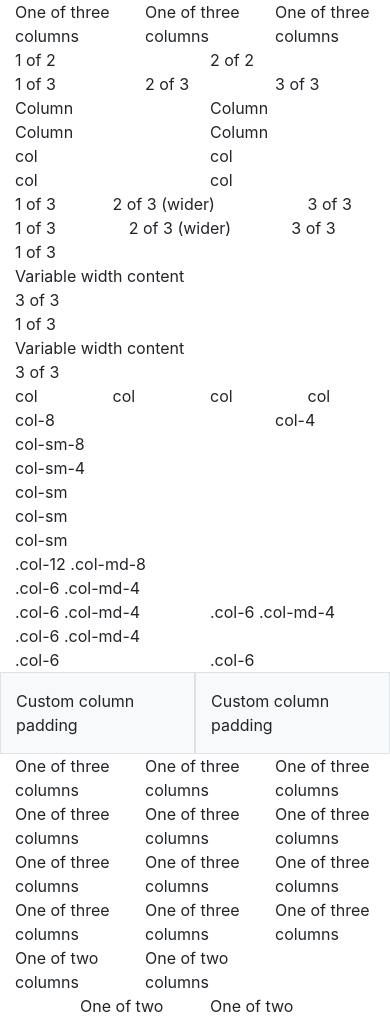
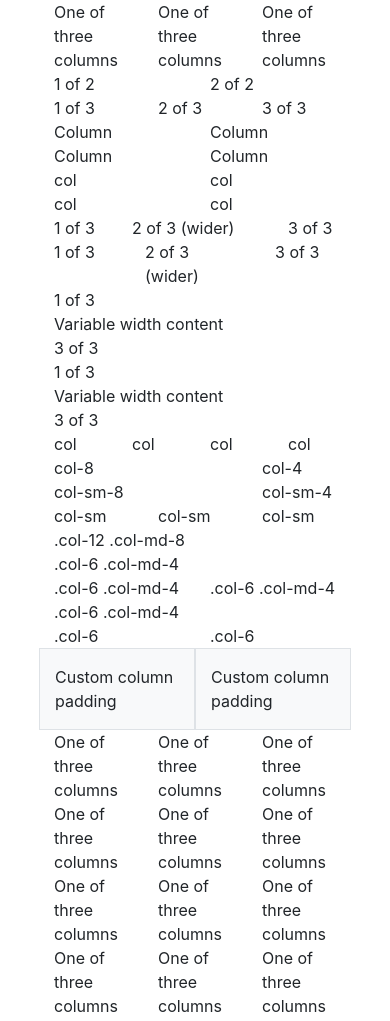
Before and after one commit to nozibuddowla/bootstrap-grid, a plain HTML site: page index.html in a window 390 px wide. Shown: the top 1021 px of the page. Drawn offline with Linux system fonts and the light colour scheme; a script that the page names is missing.

Commit message:
Update mediaqu.css

```diff
--- a/css/mediaqu.css
+++ b/css/mediaqu.css
@@ -1,5 +1,20 @@
 /* Extra small devices (portrait phones, less than 576px)*/
 @media (max-width: 575.98px) {
+	.container{
+		width: 80%;
+	}
+	.col{
+		width: 33.33%;
+	}
+	.col-sm-8{
+		width: 66.67%;
+	}
+	.col-sm-4{
+		width: 33.33%;
+	}
+	.col-sm{
+		width: 33.33%;
+	}
 
 }
 
```
